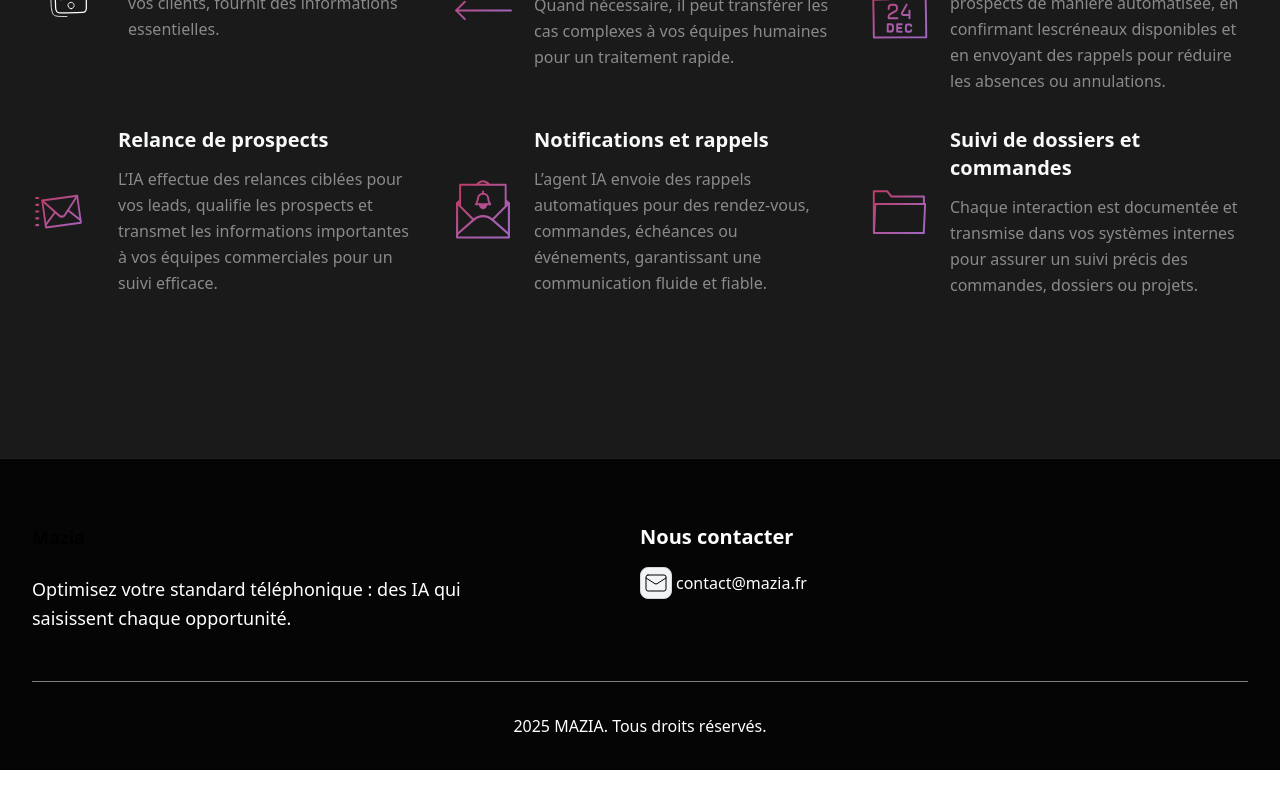
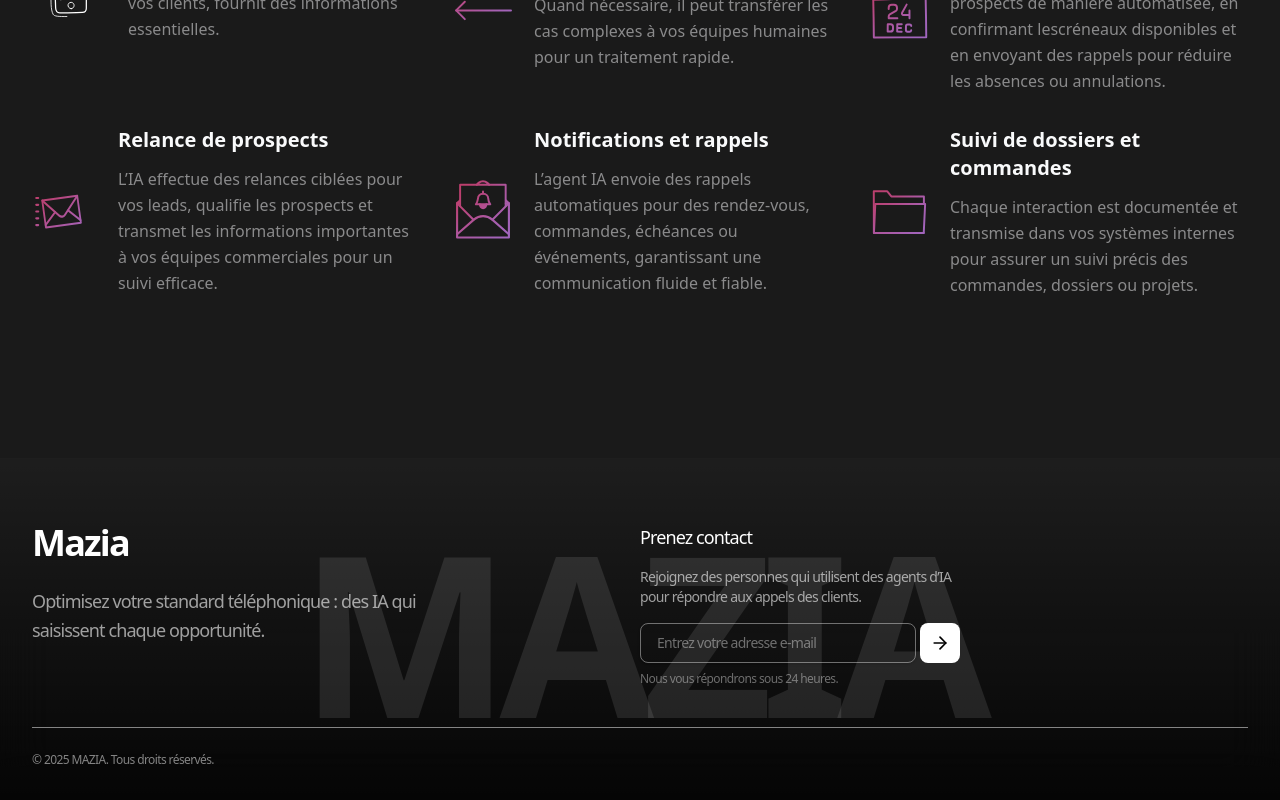
Before and after one commit to Itsnotxarwa/maziaapp, a React (Vite) app: page / in a window 1280 px wide. Shown: the part 2235-3035 px from the top of the page. Before the commit the page ends 3005 px from the top, so only its background shows below. Built offline with nearby package versions, Linux system fonts and the light colour scheme.

Commit message:
update footer section

```diff
--- a/src/Footer.jsx
+++ b/src/Footer.jsx
@@ -1,27 +1,43 @@
-import { Mail } from 'lucide-react';
+import { ArrowRight } from 'lucide-react';
 
 export default function Footer() {
     return(
         <footer className="border-t border-white/10 backdrop-blur-xl bg-black/80 z-50 relative pt-16 pb-8">
+            <div className='absolute inset-0 bg-linear-to-b  to-transparent from-white/10'></div>
+            <div className='-translate-x-1/2 pointer-events-none absolute bottom-0 left-1/2'>
+            <span className='select-none font-bold text-[8rem] tracking-tighter sm:text-[10rem]
+            md:text-[12rem] lg:text-[14rem] text-white/10'>MAZIA</span>
+            </div>
             <div className="max-w-7xl mx-auto px-4 sm:px-6 lg:px-8">
                 <div className="grid md:grid-cols-2">
                     <div className='space-y-6'>
-                        <h1 className="text-black font-bold text-lg hover:opacity-80 transition-opacity">Mazia</h1>
-                        <p className='text-lg leading-relaxed max-w-md'>Optimisez votre standard téléphonique : des IA qui saisissent chaque opportunité.</p>
+                        <h1 className="text-white text-4xl font-bold tracking-tighter hover:opacity-90 transition-opacity">Mazia</h1>
+                        <p className='text-lg tracking-tighter leading-relaxed max-w-md text-white/60'>Optimisez votre standard téléphonique : des IA qui saisissent chaque opportunité.</p>
                     </div>
-                    <div className='space-y-6'>
-                        <h3 className='text-xl font-semibold mb-4'>Nous contacter</h3>
-                        <div className='flex gap-1 items-center'>
-                            <div className='w-8 h-8 bg-gray-100 backdrop-blur-sm rounded-lg flex items-center
-                            justify-center border border-gray-300'>
-                                <Mail className='text-black' strokeWidth={1} />
+                    <div className='space-y-4 max-w-xs shrink-0'>
+                        <h3 className='text-lg font-medium text-white tracking-tighter mb-4'>Prenez contact</h3>
+                        <p className='text-sm tracking-tighter text-white/60'>Rejoignez des personnes qui utilisent des agents d’IA pour répondre aux appels des clients.</p>
+                        <form className='space-y-2 relative z-50'>
+                            <div className='flex gap-1'>
+                                <input
+                                type="email"
+                                className="flex w-full border py-1 shadow-sm md:text-sm h-10 flex-1
+                                rounded-lg bg-transparent px-4 text-sm tracking-tighter
+                                border-white/40 focus:ring-2 focus:ring-white/10 focus:outline-none focus:border-white
+                                placeholder:text-white/40"
+                                placeholder='Entrez votre adresse e-mail' />
+                                <button
+                                type='submit'
+                                className='group flex items-center rounded-lg justify-center h-10 w-10 bg-white text-black hover:bg-white/90'>
+                                    <ArrowRight size={20} className=' transition-transform group-hover:translate-x-1' />
+                                </button>
                             </div>
-                            <p className='hover:underline'>contact@mazia.fr</p>
-                        </div>
+                            <p className='text-xs text-white/40 tracking-tighter'>Nous vous répondrons sous 24 heures.</p>
+                        </form>
                     </div>
                 </div>
-                <div className="border-t border-gray-50/50 flex mt-12 pt-8 justify-center items-center">
-                2025 MAZIA. Tous droits réservés.
+                <div className="border-t border-white/50 text-white/50 mt-10 pt-6 text-xs tracking-tighter">
+                © 2025 MAZIA. Tous droits réservés.
                 </div>
             </div>
         </footer>
```
